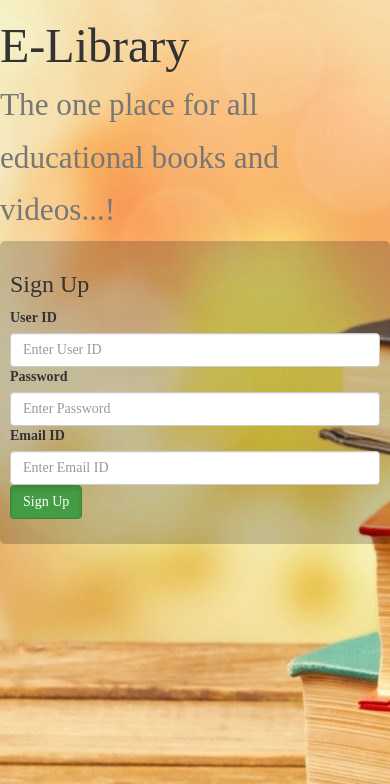
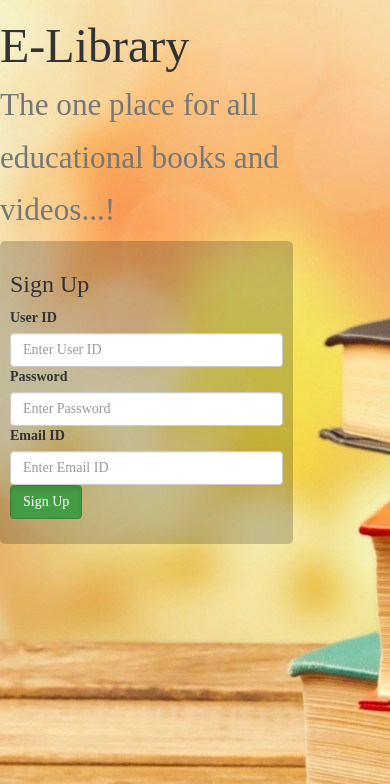
Before and after one commit to akash1551/elibrary, a Django app: page /accounts/register/ in a window 390 px wide. Shown: the top 784 px of the page. Run offline with Django 3.2, Linux system fonts and the light colour scheme; parts of the project's set-up code (start-up, migrations or seed data) failed here and were passed over; some libraries are stand-ins or nearby versions.

Commit message:
added modified register view with bootstrap

```diff
--- a/elibrary/templates/register.html
+++ b/elibrary/templates/register.html
@@ -9,7 +9,7 @@
 
 <div class="container">
 	<div class="row">
-		<div class="col-sm-3" style="background-color: rgba(0,0,0,0.2); padding: 10px; border-radius: 5px;">
+		<div class="col-lg-3 col-md-3 col-xs-9" style="background-color: rgba(0,0,0,0.2); padding: 10px; border-radius: 5px;">
 
 			<form role="form" action="/accounts/register_user/" method="POST" >
 
```
